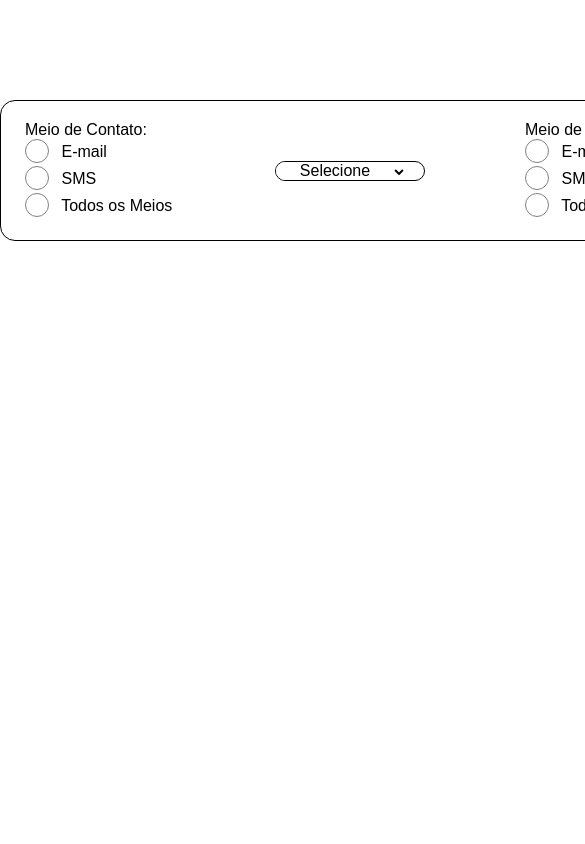
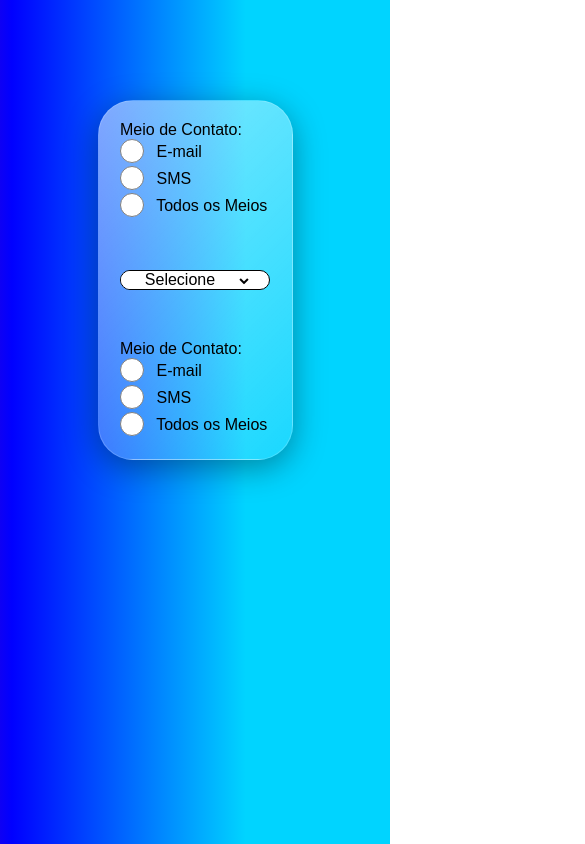
Before and after one commit to EduardoFrancisc/Itens_Interativos, a plain HTML site: page files/index.html in a window 390 px wide. Shown: the top 844 px of the page, 585 px wide, since content can reach past the window. Drawn offline with Linux system fonts and the light colour scheme.

Commit message:
simples estilização
simples responsividade e estilização aplicada

```diff
--- a/files/style.css
+++ b/files/style.css
@@ -2,11 +2,18 @@
     margin: 0;
     padding: 0;
     box-sizing: border-box;
+}
+
+body{
     font-family: Arial, Helvetica, sans-serif;
     height: auto;
+    background: rgb(14,0,244);
+    background: linear-gradient(90deg, rgba(14,0,244,1) 0%, rgba(0,0,255,1) 3%, rgba(0,212,255,1) 63%);
 }
 
 main{
+    background: linear-gradient(135deg, rgba(255, 255, 255, 0.507), rgba(255,255,255, 0.1));
+    box-shadow: 0 8px 32px 0 rgba(0, 0, 0, 0.37);
     display: flex;
     align-items: center;
     justify-content: center;
@@ -14,8 +21,8 @@ main{
     width: 700px;
     margin: 100px auto;
     padding: 20px;
-    border: 1px solid black;
-    border-radius: 15px;
+    border: 1px solid rgba(255, 255, 255, 0.18);
+    border-radius: 35px;
 }
 
 /*-------Radio Button------*/
@@ -163,3 +170,25 @@ background-repeat: no-repeat;
     margin-right: 8px;
     margin-bottom: 3px;
   }
+
+  @media screen and (max-width: 700px){
+    main{
+        flex-direction: column;
+        width: 50%;
+        gap: 50px;
+    }
+  }
+
+  /* main{
+    background: linear-gradient(135deg, rgba(255, 255, 255, 0.507), rgba(255,255,255, 0.1));
+    box-shadow: 0 8px 32px 0 rgba(0, 0, 0, 0.37);
+    display: flex;
+    align-items: center;
+    justify-content: center;
+    gap: 100px;
+    width: 700px;
+    margin: 100px auto;
+    padding: 20px;
+    border: 1px solid rgba(255, 255, 255, 0.18);
+    border-radius: 35px;
+} */
```
